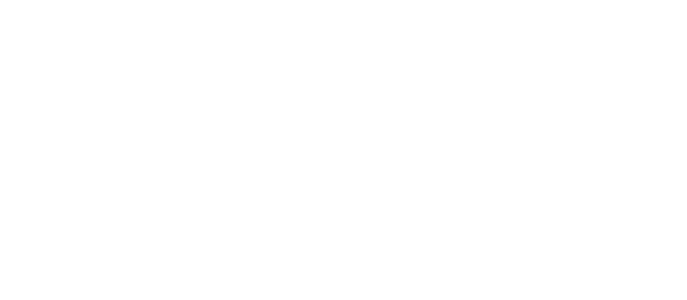
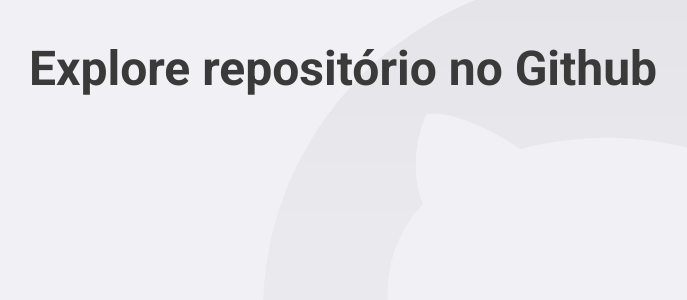
Before and after one commit to orodrigogo/gitexplorer-web, a React (Create React App) app: page / in a window 1280 px wide. Shown: the top 300 px of the page, without its empty margins (151-838 px from the left). Built offline with nearby package versions, Linux system fonts and the light colour scheme.

Commit message:
style: global styles

```diff
--- a/public/index.html
+++ b/public/index.html
@@ -6,6 +6,7 @@
     <meta name="theme-color" content="#3A3A3A" />
 
     <title>Github Explorer</title>
+    <link href="https://fonts.googleapis.com/css2?family=Roboto:ital,wght@0,700;1,400&display=swap" rel="stylesheet">
   </head>
   <body>
     <noscript>You need to enable JavaScript to run this app.</noscript>
--- a/src/App.tsx
+++ b/src/App.tsx
@@ -1,12 +1,16 @@
 import React from 'react';
 import { BrowserRouter } from 'react-router-dom';
 
+import GlobalStyle from './styles/global';
 import Routes from './routes';
 
 const App: React.FC = () => (
-  <BrowserRouter>
-    <Routes/>
-  </BrowserRouter>
+  <>
+    <GlobalStyle/>
+    <BrowserRouter>
+      <Routes/>
+    </BrowserRouter>
+  </>
 )
 
 export default App;
--- a/src/pages/Dashboard/index.tsx
+++ b/src/pages/Dashboard/index.tsx
@@ -1,9 +1,11 @@
 import React from 'react';
 
-// import { Container } from './styles';
+import { Container, Title } from './styles';
 
 const Dashboard: React.FC = () => {
-  return <div />;
+  return (
+    <Title>Explore repositório no Github</Title>
+  )
 }
 
 export default Dashboard;
--- a/src/pages/Dashboard/styles.ts
+++ b/src/pages/Dashboard/styles.ts
@@ -1 +1,10 @@
 import styled from 'styled-components';
+
+export const Container = styled.div`
+
+`;
+
+export const Title = styled.h1`
+  font-size: 48px;
+  color: #3A3A3A;
+`;
--- a/src/pages/Repository/index.tsx
+++ b/src/pages/Repository/index.tsx
@@ -1,6 +1,6 @@
 import React from 'react';
 
-// import { Container } from './styles';
+import { Container } from './styles';
 
 const Repository: React.FC = () => {
   return <div />;
--- a/src/pages/Repository/styles.ts
+++ b/src/pages/Repository/styles.ts
@@ -1 +1,5 @@
 import styled from 'styled-components';
+
+export const Container = styled.div`
+
+`;
--- /dev/null
+++ b/src/styles/global.ts
@@ -0,0 +1,31 @@
+import { createGlobalStyle } from 'styled-components';
+
+import githubBackground from '../assets/githubbackground.svg';
+
+export default createGlobalStyle`
+  * {
+    margin: 0;
+    padding: 0;
+    outline: 0;
+    box-sizing: border-box;
+  }
+
+  body {
+    background: #F0F0F5 url(${githubBackground}) no-repeat 70% top;
+    -webkit-font-smoothing: antialiased;
+  }
+
+  body, input, button {
+    font: 16px  Roboto, sans-serif;
+  }
+
+  #root {
+    max-width: 960px;
+    margin: 0 auto;
+    padding: 40px 20px;
+  }
+
+  button {
+    cursor: pointer;
+  }
+`;
```
Also changed, not shown: src/assets/githubbackground.svg (added).
